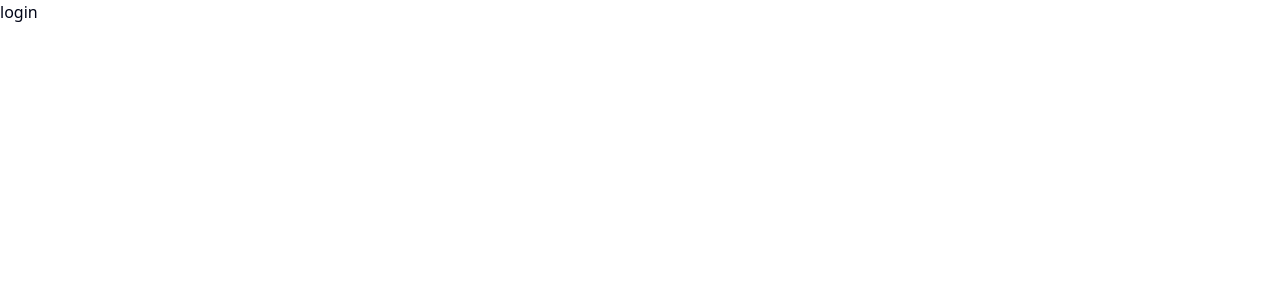
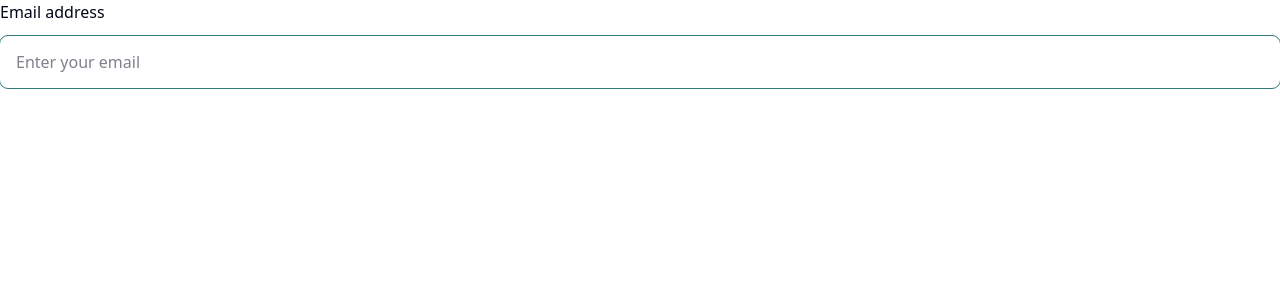
Before and after one commit to bestorthopaedicsurgeon/bos-next, a Next.js app: page /login in a window 1280 px wide. Shown: the top 300 px of the page. Built offline with nearby package versions, Linux system fonts and the light colour scheme.

Commit message:
chore:login-> input

```diff
--- a/jsconfig.json
+++ b/jsconfig.json
@@ -6,6 +6,7 @@
       "@lib/*": ["lib/*"],
       "@hooks/*": ["hooks/*"],
       "@ui/*": ["components/ui/*"],
+      "@data/*": ["data/*"]
     }
   }
 }
--- a/src/app/login/page.js
+++ b/src/app/login/page.js
@@ -1,9 +1,23 @@
-import React from 'react'
+import React from "react";
+import InputField from "@components/reusable/inputField";
+import { input } from "@data/input.js";
+const Page = () => {
+  console.log(input);
+  return (
+    <div>
+      <form action="">
+        {input.email.map((data) => (
+          <InputField
+            placeholder={data.placeholder}
+            name={data.name}
+            inputType={data.inputType}
+            label={data.label}
+            key={data.name}
+          />
+        ))}
+      </form>
+    </div>
+  );
+};
 
-const Page = () => {
-  return (
-    <div>login</div>
-  )
-}
-
-export default Page
+export default Page;
--- /dev/null
+++ b/src/components/reusable/inputField.js
@@ -0,0 +1,19 @@
+import React from "react";
+
+const InputField = (props) => {
+  const { placeholder, inputType, label, name } = props;
+  return (
+    <div className="flex flex-col gap-3">
+      <label htmlFor={name}>{label}</label>
+      <input
+        className="border-solid outline-(--primary) outline rounded-md py-[14px] px-[16px]"
+        type={inputType}
+        name={name}
+        id={name}
+        placeholder={placeholder}
+      />
+    </div>
+  );
+};
+
+export default InputField;
--- /dev/null
+++ b/src/data/input.js
@@ -0,0 +1,10 @@
+export const input = {
+  email: [
+    {
+      placeholder: "Enter your email",
+      name: "email",
+      inputType: "email",
+      label: "Email address",
+    },
+  ],
+};
```
